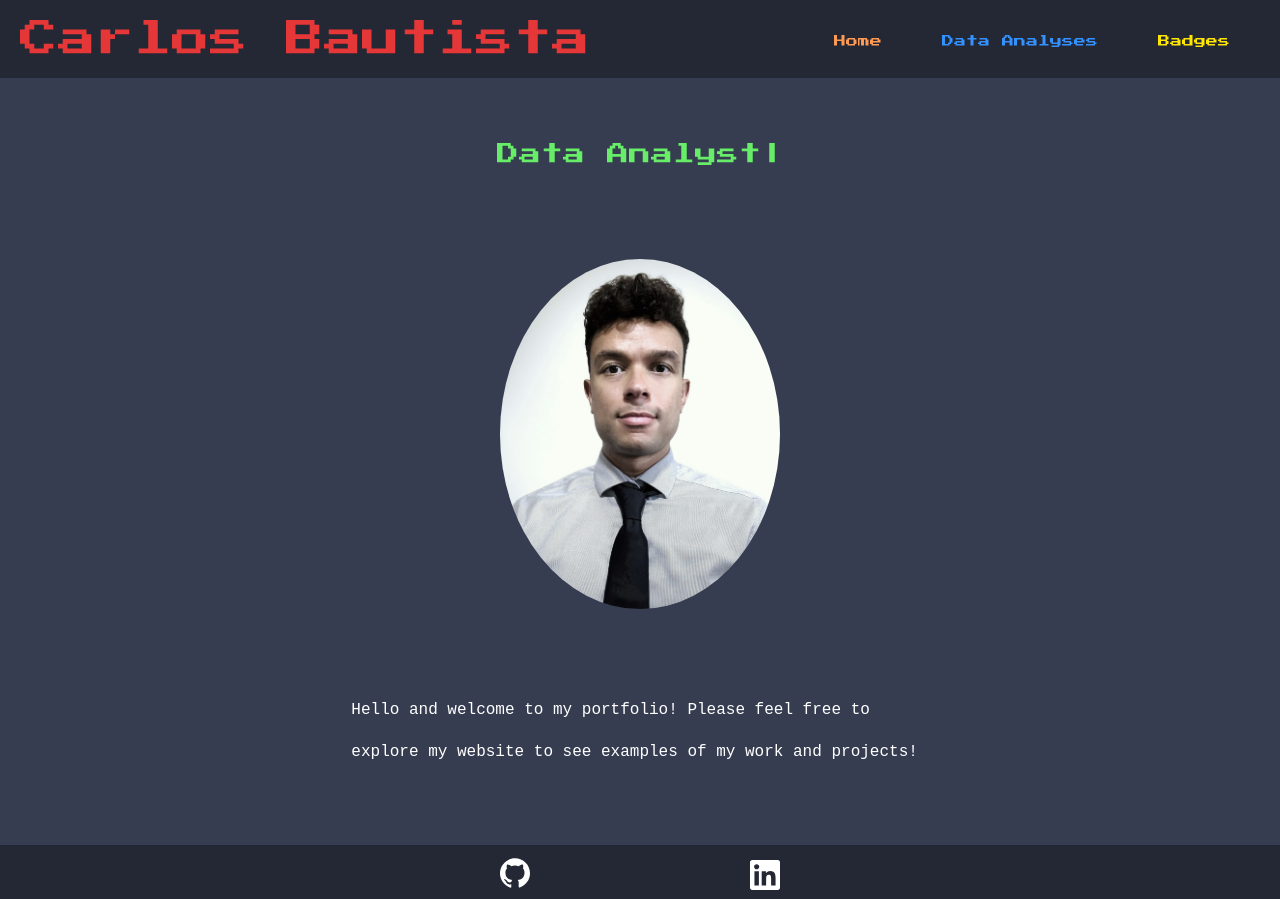
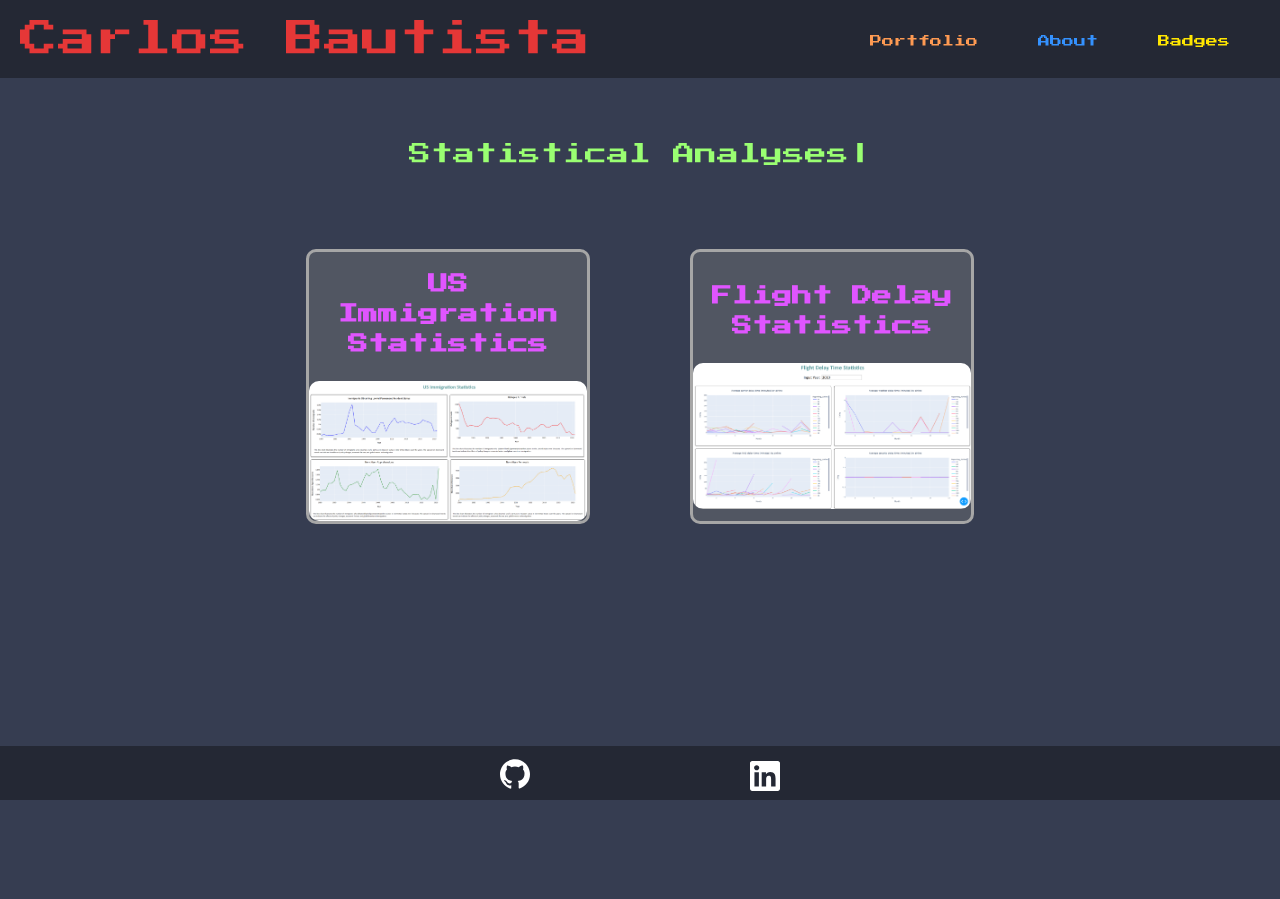
Before and after one commit to CxLos/CxLos-Portfolio, a React (Create React App) app in the folder cxlos20-portfolio/: page / in a window 1280 px wide. After the commit the page ends 800 px from the top, so only its background shows below. Built offline with nearby package versions, Linux system fonts and the light colour scheme.

Commit message:
added new project and moved tabs around in navbar

```diff
--- a/cxlos20-portfolio/src/App.css
+++ b/cxlos20-portfolio/src/App.css
@@ -359,10 +359,13 @@ a {
 
 .ptitle {
   /* background-color: rgb(97, 140, 246); */
-  font-size: 30px;
+  font-size: 20px;
+  line-height: 30px;
+  font-family: 'Press Start 2P';
   border-bottom: 0px solid;
   padding: 0px 0px 20px 0px;
   border-radius: 10px;
+  color: rgb(224, 85, 255);
 }
 
 .p-box {
--- a/cxlos20-portfolio/src/components/navigation.js
+++ b/cxlos20-portfolio/src/components/navigation.js
@@ -26,15 +26,15 @@ function Navigation ({ currentPage, handlePageChange }) {
                         <li className="nav1">
                             <a href="#about"
                             // lassName={currentPage === 'About' ? 'nav-link active' : 'nav-link'}
-                            onClick={() => handlePageChange('About')}>
-                                Home
+                            onClick={() => handlePageChange('Data')}>
+                                Portfolio
                             </a>
                         </li>
                         <li className="nav2">
                             <a href="#data"
                             // lassName={currentPage === 'About' ? 'nav-link active' : 'nav-link'}
-                            onClick={() => handlePageChange('Data')}>
-                                Data Analyses
+                            onClick={() => handlePageChange('About')}>
+                                About
                             </a>
                         </li>
                         <li className="nav3">
--- a/cxlos20-portfolio/src/components/pages/data.js
+++ b/cxlos20-portfolio/src/components/pages/data.js
@@ -53,16 +53,16 @@ const Data = () => {
                         </a>
                     </div>
 
-                    {/* <div className="p-box2">
-                        <a href="https://lookerstudio.google.com/navigation/reporting">
+                    <div className="p-box2">
+                        <a href="https://flight-delay-statistics-b070eee730f6.herokuapp.com/">
                             <div>
-                                <h2 className='ptitle'>Project 2</h2>
+                                <h2 className='ptitle'>Flight Delay Statistics</h2>
                             </div>
                             <div className=''>
-                            <img className='img3' alt='' src={require(`./screenshots/Screenshot-223715.png`)}/>
+                            <img className='img3' alt='' src={require(`./screenshots/Screenshot-1005.png`)}/>
                             </div>
                         </a>
-                    </div> */}
+                    </div>
 
                     {/* <div className="p-box2">
                         <a href="https://lookerstudio.google.com/navigation/reporting">
--- a/cxlos20-portfolio/src/components/portfolio.js
+++ b/cxlos20-portfolio/src/components/portfolio.js
@@ -11,7 +11,7 @@ import Footer from './pages/footer'
 
 const Portfolio = () => {
 
-    const [currentPage, setCurrentPage] = useState('About');
+    const [currentPage, setCurrentPage] = useState('Data');
 
     const renderPage = () => {
       if (currentPage === 'Home') {
```
Also changed, not shown: cxlos20-portfolio/src/components/pages/screenshots/Screenshot-1005.png (added).
